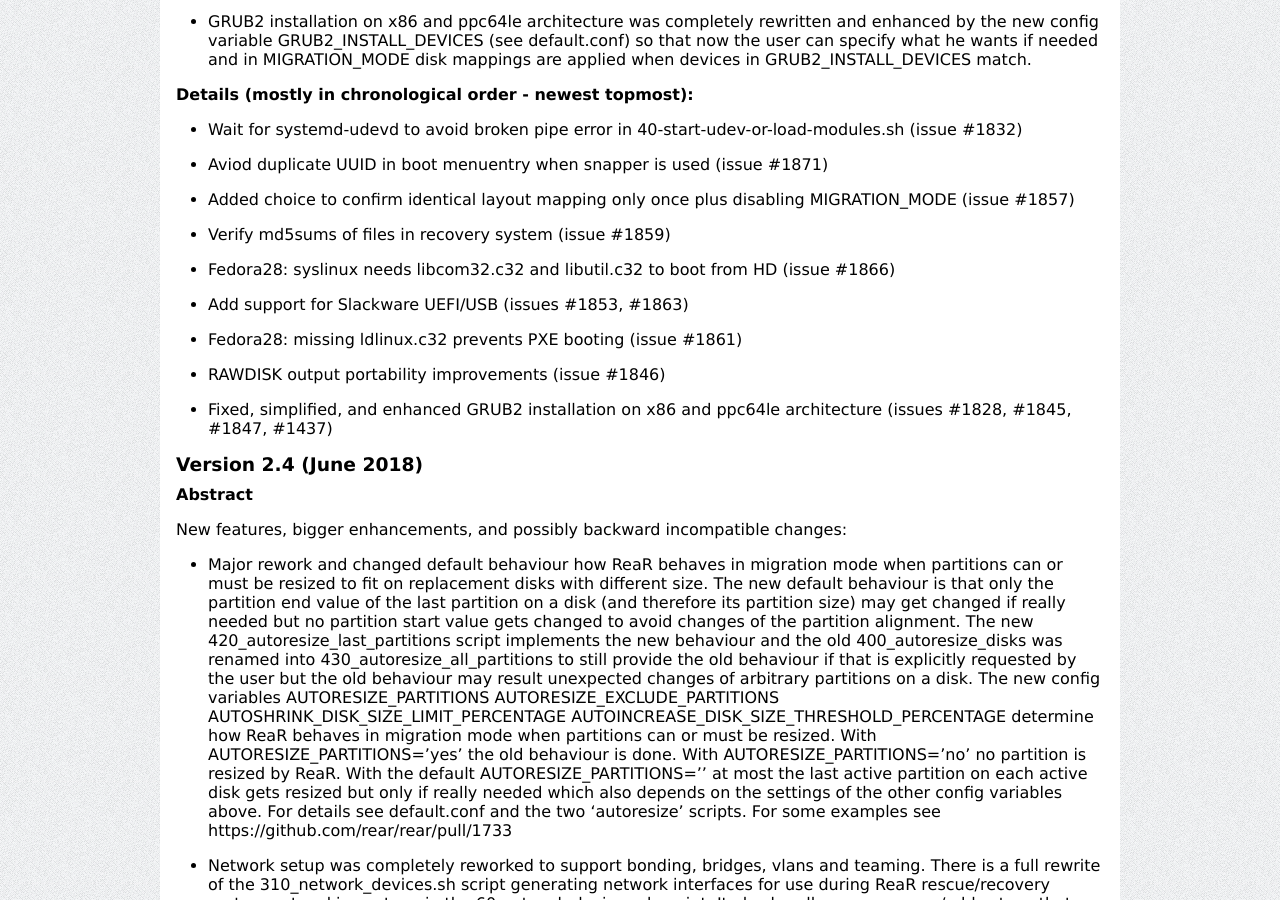
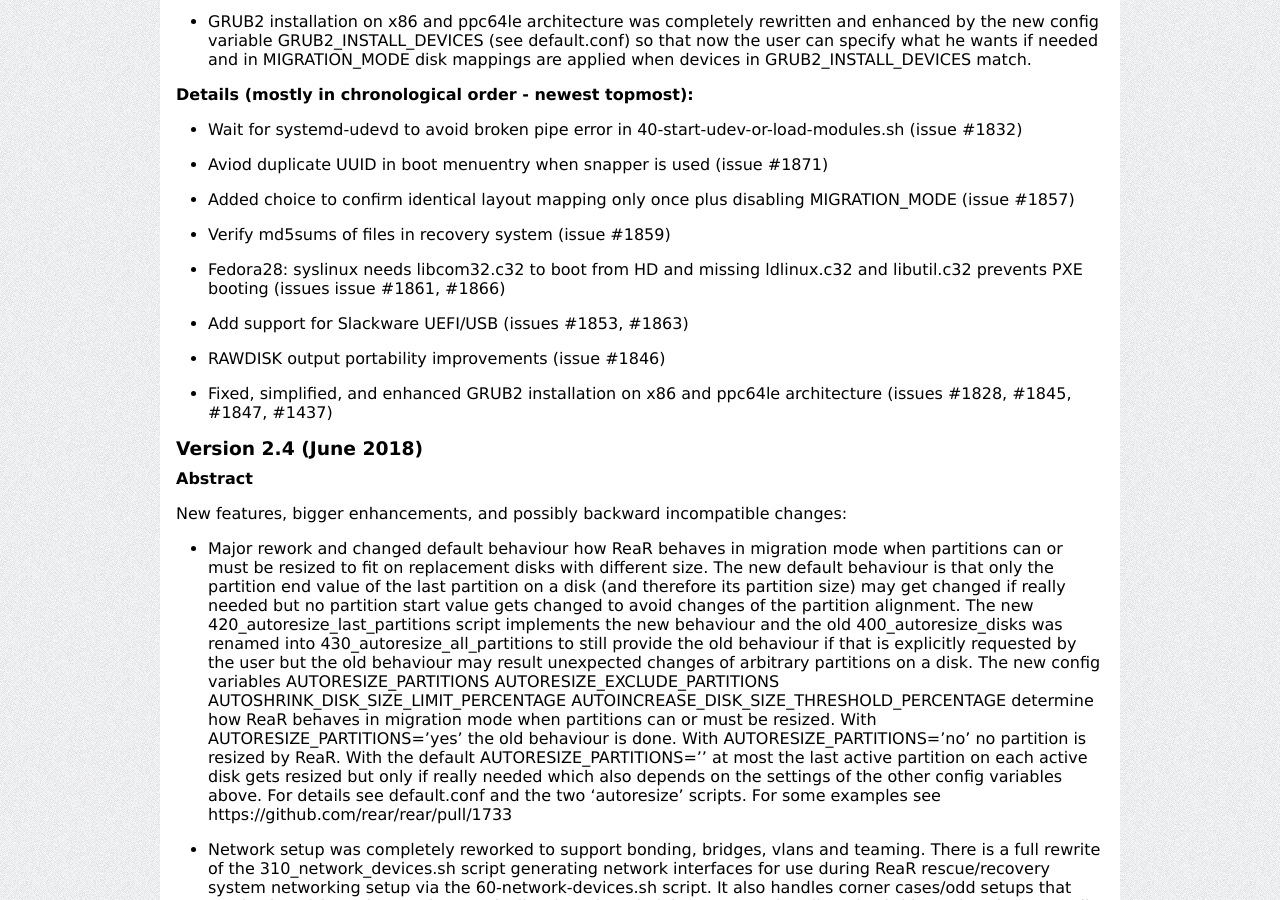
Before and after one commit to rear/rear.github.com, a Jekyll site: the page built from documentation/release-notes-2-5.md, in a window 1280 px wide and 900 px high, scrolled down 3197 px. Built offline with Jekyll 4.4.1, drawn with Linux system fonts in a browser that asks for light colours; comment, search, counter and statistics services are not loaded.

Commit message:
Update release-notes-2-5.md
Fedora28: syslinux needs libcom32.c32 to boot from HD and
missing ldlinux.c32 and libutil.c32 prevents PXE booting.

```diff
--- a/documentation/release-notes-2-5.md
+++ b/documentation/release-notes-2-5.md
@@ -199,11 +199,10 @@
 
 * Verify md5sums of files in recovery system (issue #1859)
 
-* Fedora28: syslinux needs libcom32.c32 and libutil.c32 to boot from HD (issue #1866)
+* Fedora28: syslinux needs libcom32.c32 to boot from HD and
+missing ldlinux.c32 and libutil.c32 prevents PXE booting (issues issue #1861, #1866)
 
 * Add support for Slackware UEFI/USB (issues #1853, #1863)
-
-* Fedora28: missing ldlinux.c32 prevents PXE booting (issue #1861)
 
 * RAWDISK output portability improvements (issue #1846)
 
```
